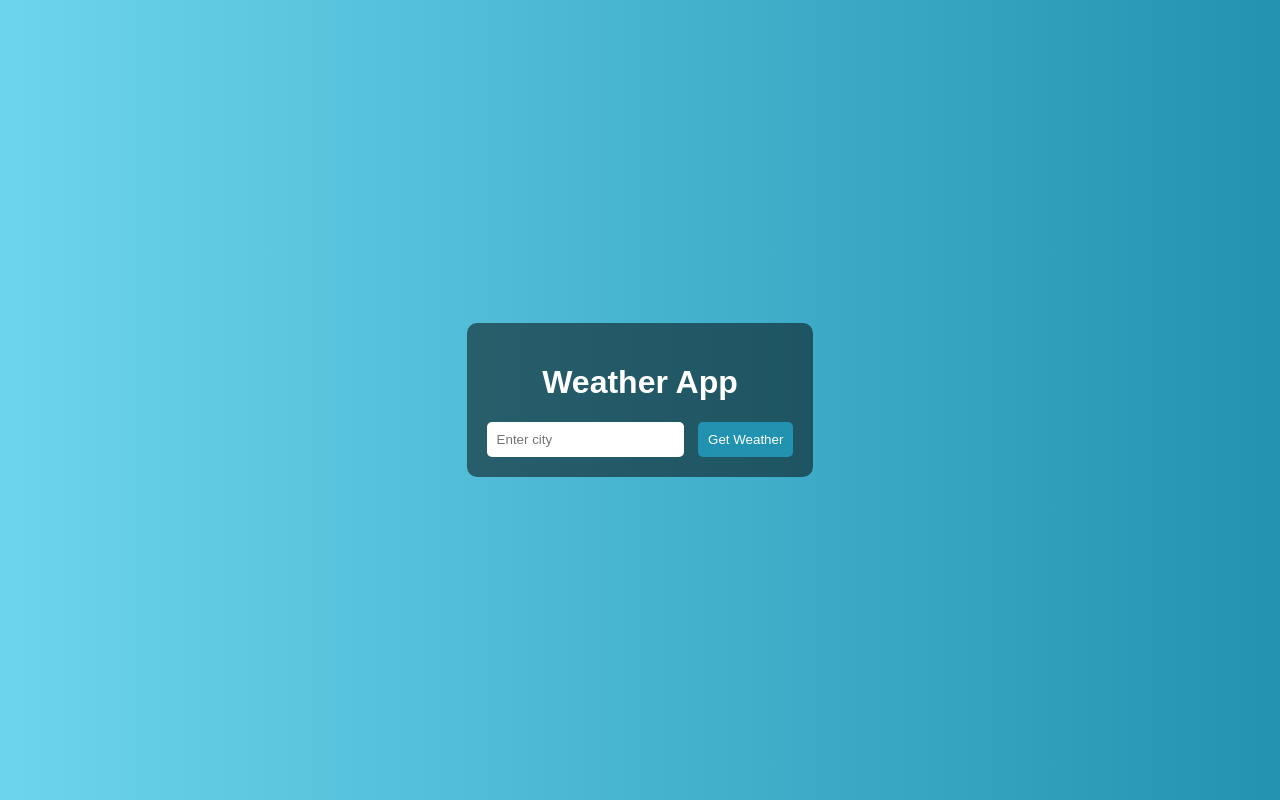
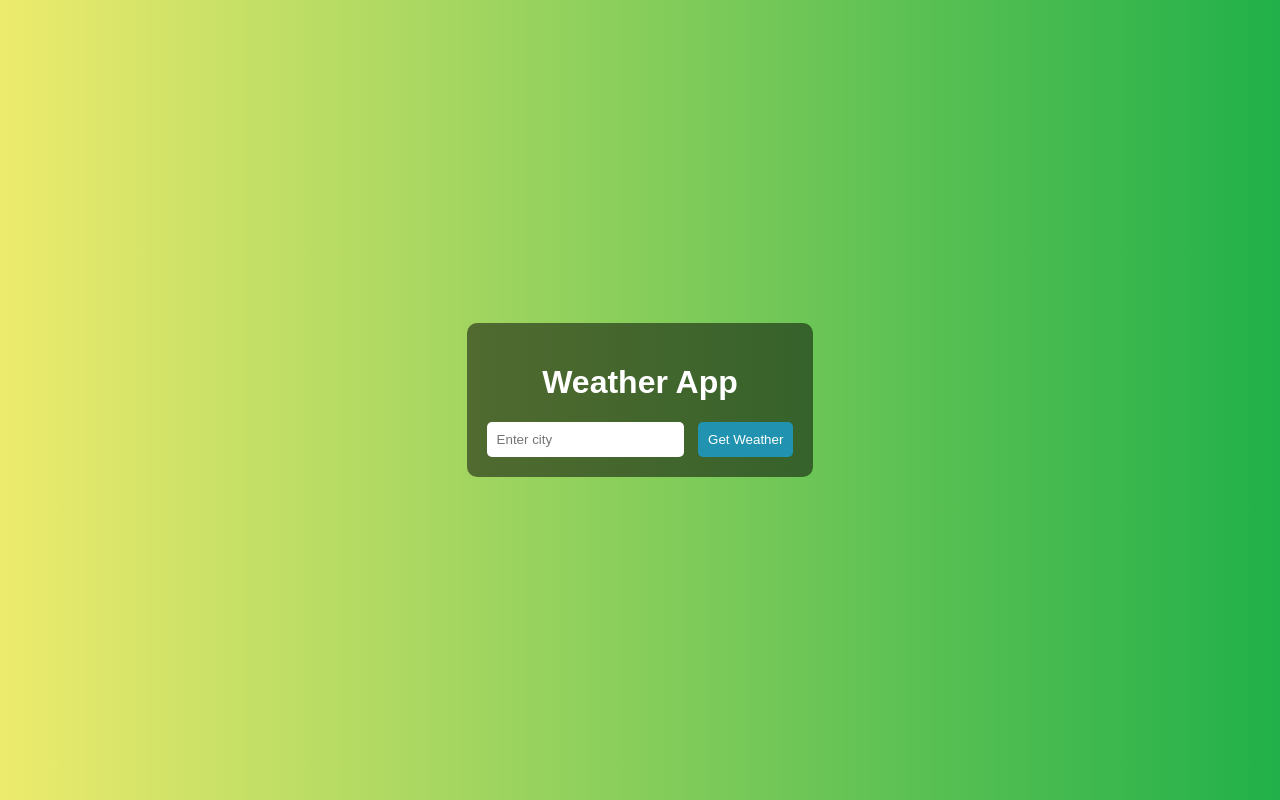
Before and after one commit to Imsk31/Weather-application, a Flask app: page / in a window 1280 px wide. Run offline with Flask 3, Linux system fonts and the light colour scheme.

Commit message:
changed bg-color

```diff
--- a/weather_app-main/static/style.css
+++ b/weather_app-main/static/style.css
@@ -1,6 +1,6 @@
 body {
     font-family: Arial, sans-serif;
-    background: linear-gradient(to right, #6dd5ed, #2193b0);
+    background: linear-gradient(to right, #edeb6d, #21b049);
     display: flex;
     justify-content: center;
     align-items: center;
```
Also changed, not shown: 1 other file.
